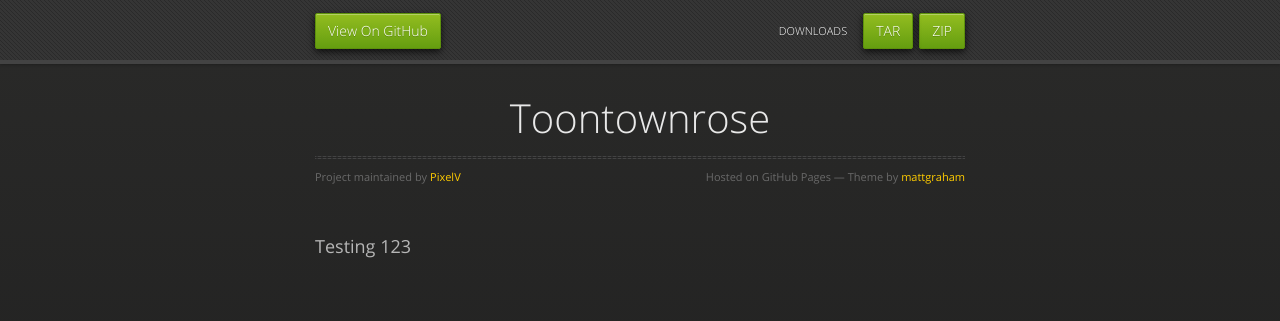
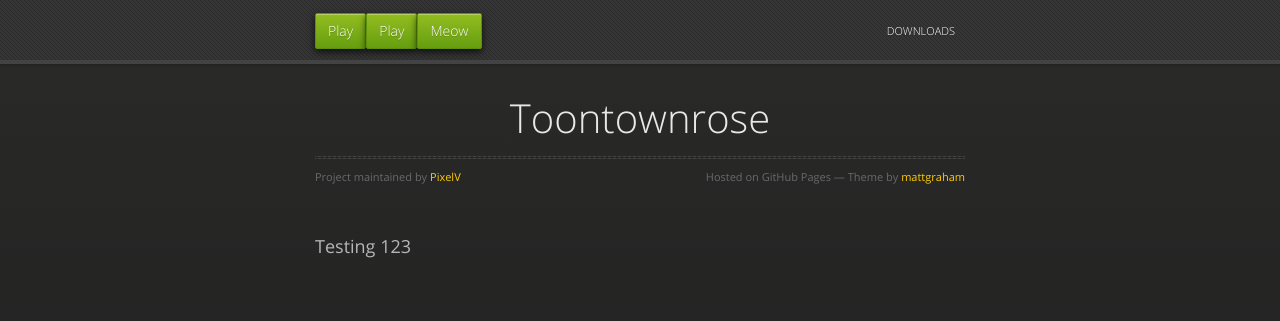
Before and after one commit to PixelV/toontownrose, a plain HTML site: page index.html in a window 1280 px wide. Drawn offline with nearby package versions, Linux system fonts and the light colour scheme.

Commit message:
Update index.html

```diff
--- a/index.html
+++ b/index.html
@@ -20,9 +20,9 @@
   <body>
       <div id="header">
         <nav>
-          <li class="fork"><a href="https://github.com/PixelV/toontownrose">View On GitHub</a></li>
-          <li class="downloads"><a href="https://github.com/PixelV/toontownrose/zipball/master">ZIP</a></li>
-          <li class="downloads"><a href="https://github.com/PixelV/toontownrose/tarball/master">TAR</a></li>
+          <li class="fork"><a href="#">Play</a></li>
+           <li class="fork"><a href="#">Play</a></li>
+            <li class="fork"><a href="#">Meow</a></li>
           <li class="title">DOWNLOADS</li>
         </nav>
       </div><!-- end header -->
```
